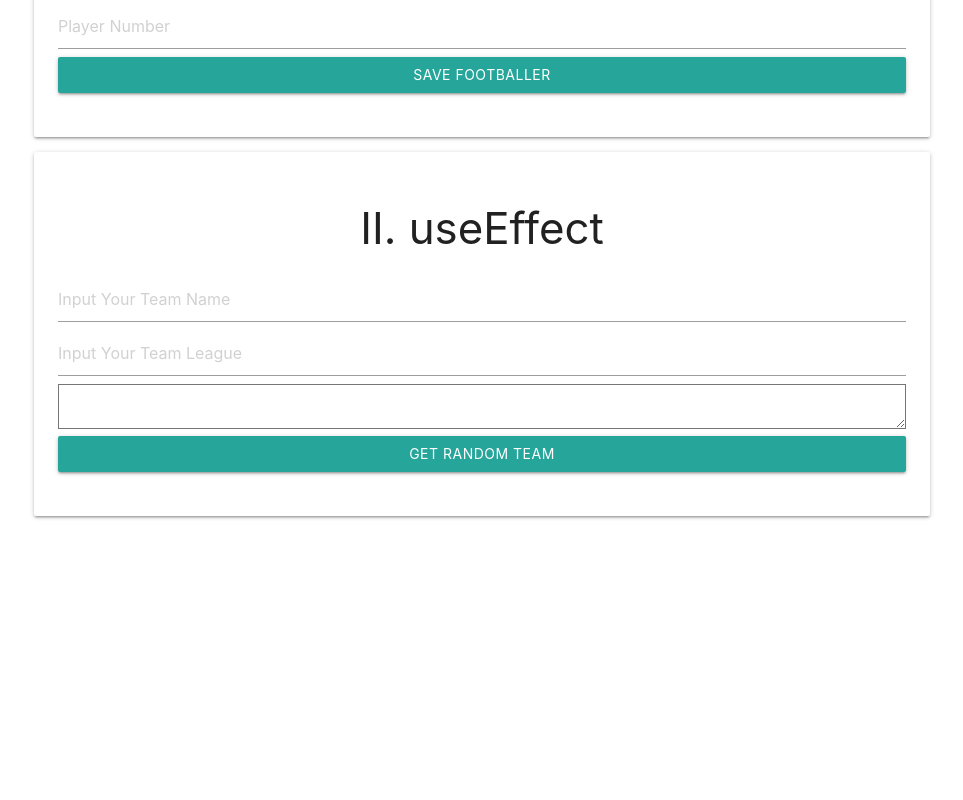
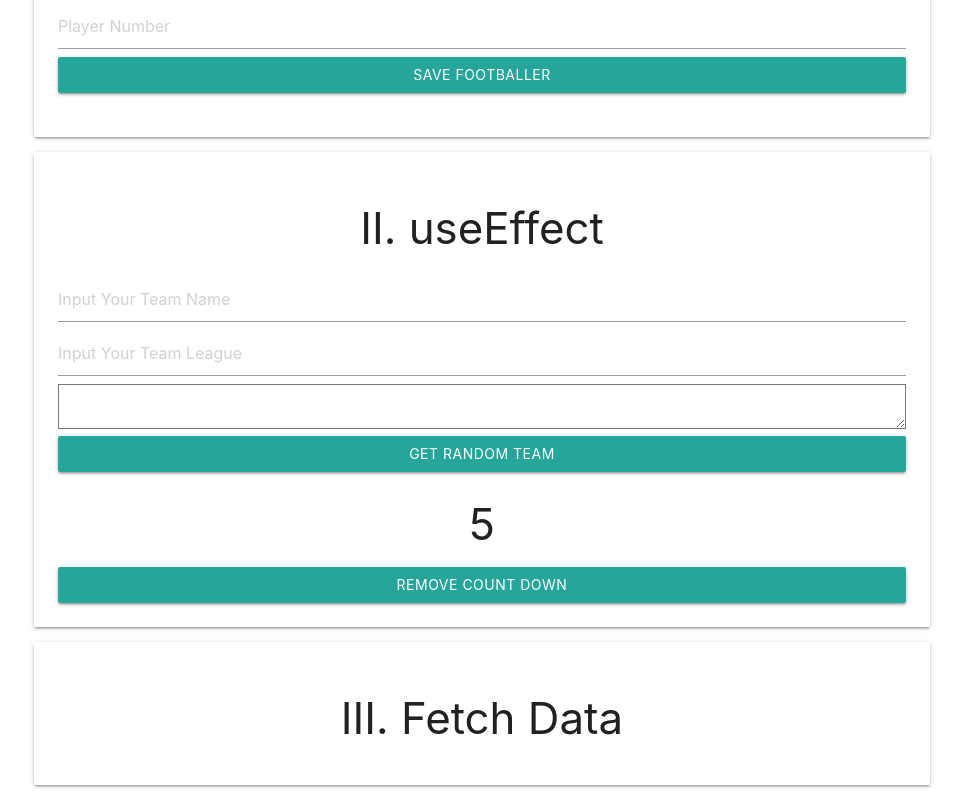
Before and after one commit to abdymm/learn-react-hook, a React (Create React App) app: page / in a window 1280 px wide. Shown: the part 306-1106 px from the top of the page, without its empty margins (158-1121 px from the left). Before the commit the page ends 837 px from the top, so only its background shows below. Built offline with nearby package versions, Linux system fonts and the light colour scheme.

Commit message:
use effect implmenetaiton

```diff
--- a/src/App.js
+++ b/src/App.js
@@ -3,24 +3,35 @@ import "./App.css";
 
 import Footballer from "./components/useState/Footballer";
 import Team from "./components/useEffect/Team";
+import CountDownContainer from "./components/useEffect/CountDownContainer";
 
 function App() {
+
   return (
     <div className="App">
       <div className="use-state">
         <div className="card">
-          <div class="card-content">
-            <h3 class="center">I. useState</h3>
+          <div className="card-content">
+            <h3 className="center">I. useState</h3>
             <Footballer />
           </div>
         </div>
 
         <div className="card">
-          <div class="card-content">
-            <h3 class="center">II. useEffect</h3>
+          <div className="card-content">
+            <h3 className="center">II. useEffect</h3>
             <Team />
+            <CountDownContainer />
           </div>
         </div>
+
+        <div className="card">
+          <div className="card-content">
+            <h3 className="center">III. Fetch Data</h3>
+
+          </div>
+        </div>
+
       </div>
     </div>
   );
--- /dev/null
+++ b/src/components/useEffect/CountDown.js
@@ -0,0 +1,24 @@
+import React, { useState, useEffect } from "react";
+
+function CountDown() {
+  const [counter, setCounter] = useState(0);
+
+  useEffect(() => {
+    const interval = setInterval(tick, 1000);
+    return () => {
+      clearInterval(interval);
+    };
+  }, []);
+
+  const tick = () => {
+    console.log("ticking", counter);
+    setCounter(prevCounter => prevCounter + 1);
+  };
+  return (
+    <h3>
+      <center>{counter}</center>
+    </h3>
+  );
+}
+
+export default CountDown;
--- /dev/null
+++ b/src/components/useEffect/CountDownContainer.js
@@ -0,0 +1,23 @@
+import React, { useState } from "react";
+
+import CountDown from "./CountDown";
+
+function CountDownContainer() {
+  const [show, setShow] = useState(true);
+  const toggleCountdown = () => {
+    setShow(!show);
+  };
+  return (
+    <div>
+      {show && <CountDown />}
+      <button
+        className="waves-effect waves-light btn btn-block"
+        onClick={toggleCountdown}
+      >
+        {show ? "Remove " : "Show "} Count Down
+      </button>
+    </div>
+  );
+}
+
+export default CountDownContainer;
--- a/src/components/useEffect/Team.js
+++ b/src/components/useEffect/Team.js
@@ -60,7 +60,7 @@ function Team() {
             onChange={e => setTeam({ ...team, league: e.target.value })}
           ></input>
 
-          <textarea onChange={e => setInfo(e.target.value)}>{info}</textarea>
+          <textarea value="" onChange={e => setInfo(e.target.value)}>{info}</textarea>
         </div>
         <button
           className="waves-effect waves-light btn btn-block"
```
